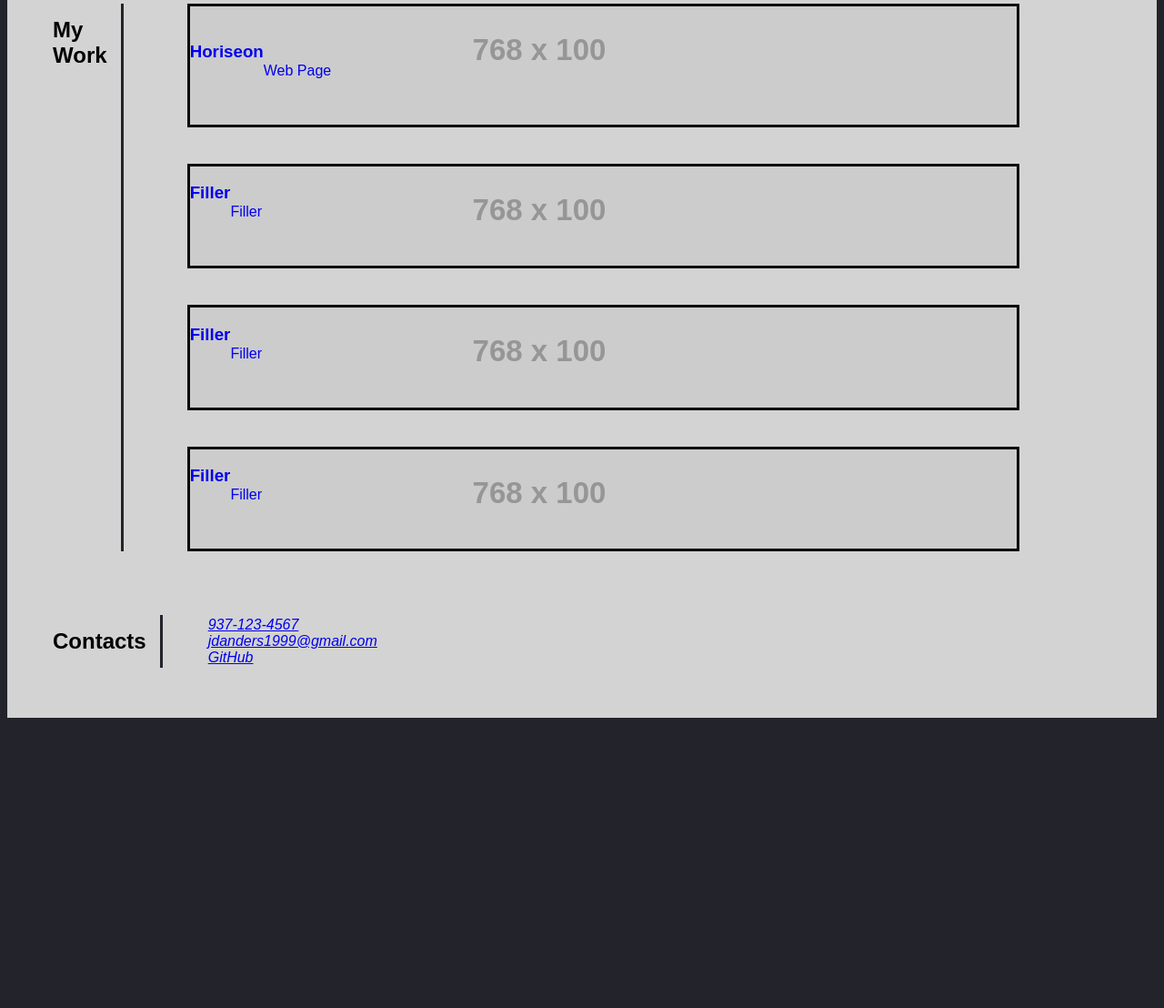
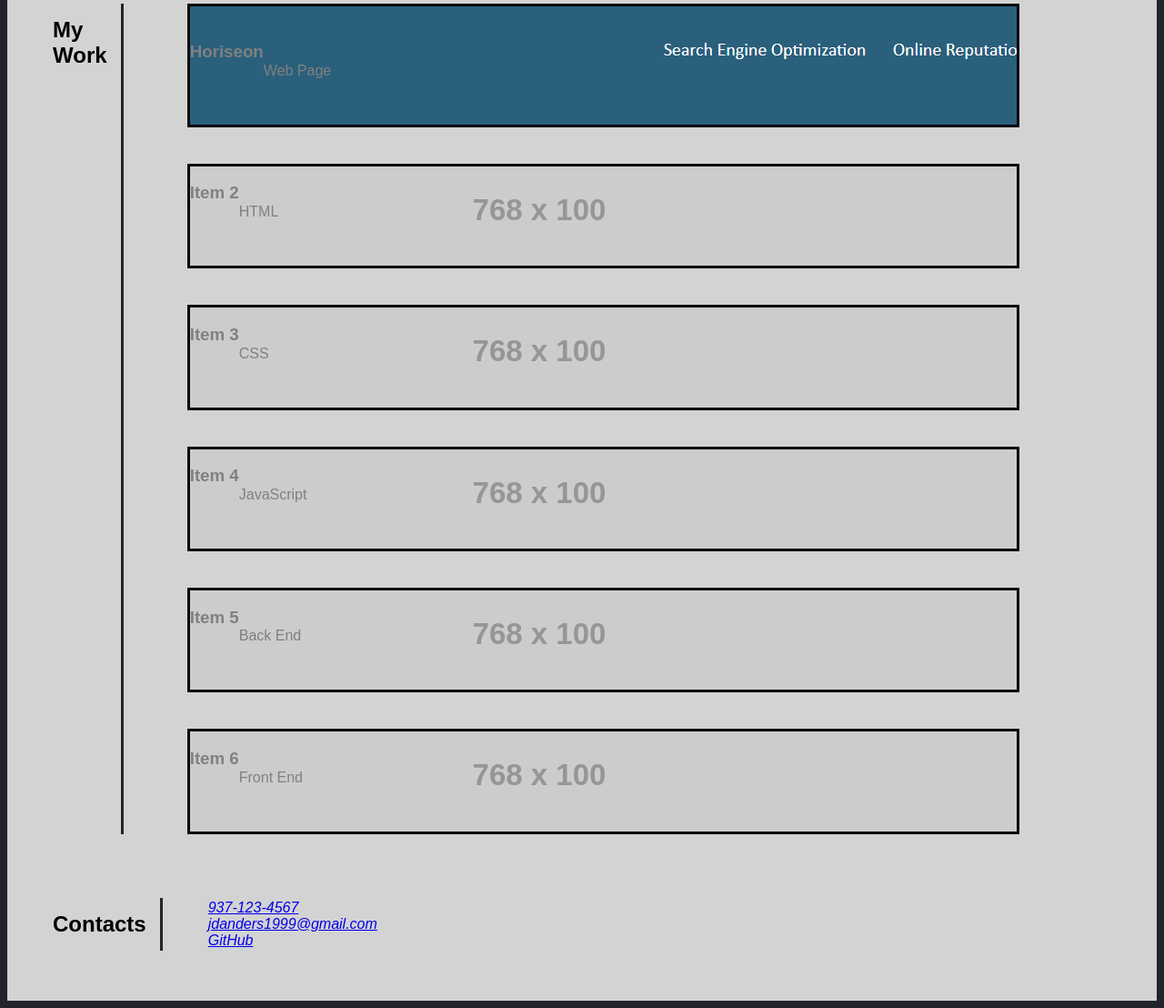
Before and after one commit to Jdanders99/Self-Portfolio, a plain HTML site: page index.html in a window 1280 px wide. Shown: the part 435-1543 px from the top of the page at 91% size. Before the commit the page ends 1232 px from the top, so only its background shows below. Drawn offline with Linux system fonts and the light colour scheme; placeholder pictures from the web are drawn by us.

Commit message:
Added hover effect to flexboxes and fixed background image for horiseon

```diff
--- a/assets/css/style.css
+++ b/assets/css/style.css
@@ -104,6 +104,10 @@ span {
     justify-content: center;
 }
 
+.text-left {
+    text-align: left;
+}
+
 .flex-box {
     border: 3px solid var(--main);
     display: flex;
@@ -113,6 +117,8 @@ span {
     margin: 20px;
     text-decoration: none;
     justify-content: flex-start;
+    min-height: 50px;
+    color: gray;
 }
 
 .flex-box:first-child {
@@ -129,7 +135,7 @@ address > a:hover {
 }
 
 .horiseon {
-    background-image:
+    background-image: url(../images/horiseon.png);
 }
 
 .placeholder {
--- a/index.html
+++ b/index.html
@@ -40,21 +40,29 @@
         <section class="section" id="my-work">
             <h2>My Work</h2>
             <div class="container">
-                <a href="#" class="flex-box placeholder">
+                <a href="https://jdanders99.github.io/Module-1-Challenge/" class="flex-box horiseon">
                     <h3>Horiseon</h3>
                     <span>Web Page</span>
                 </a>
                 <a href="#" class="flex-box placeholder">
-                    <h3>Filler</h3>
-                    <span>Filler</span>
+                    <h3>Item 2</h3>
+                    <span>HTML</span>
                 </a>
                 <a href="#" class="flex-box placeholder">
-                    <h3>Filler</h3>
-                    <span>Filler</span>
+                    <h3>Item 3</h3>
+                    <span>CSS</span>
                 </a>
                 <a href="#" class="flex-box placeholder">
-                    <h3>Filler</h3>
-                    <span>Filler</span>
+                    <h3>Item 4</h3>
+                    <span>JavaScript</span>
+                </a>
+                <a href="#" class="flex-box placeholder">
+                    <h3>Item 5</h3>
+                    <span>Back End</span>
+                </a>
+                <a href="#" class="flex-box placeholder">
+                    <h3>Item 6</h3>
+                    <span>Front End</span>
                 </a>
             </div>
         </section>
```
Also changed, not shown: assets/images/horiseon.png (added).
